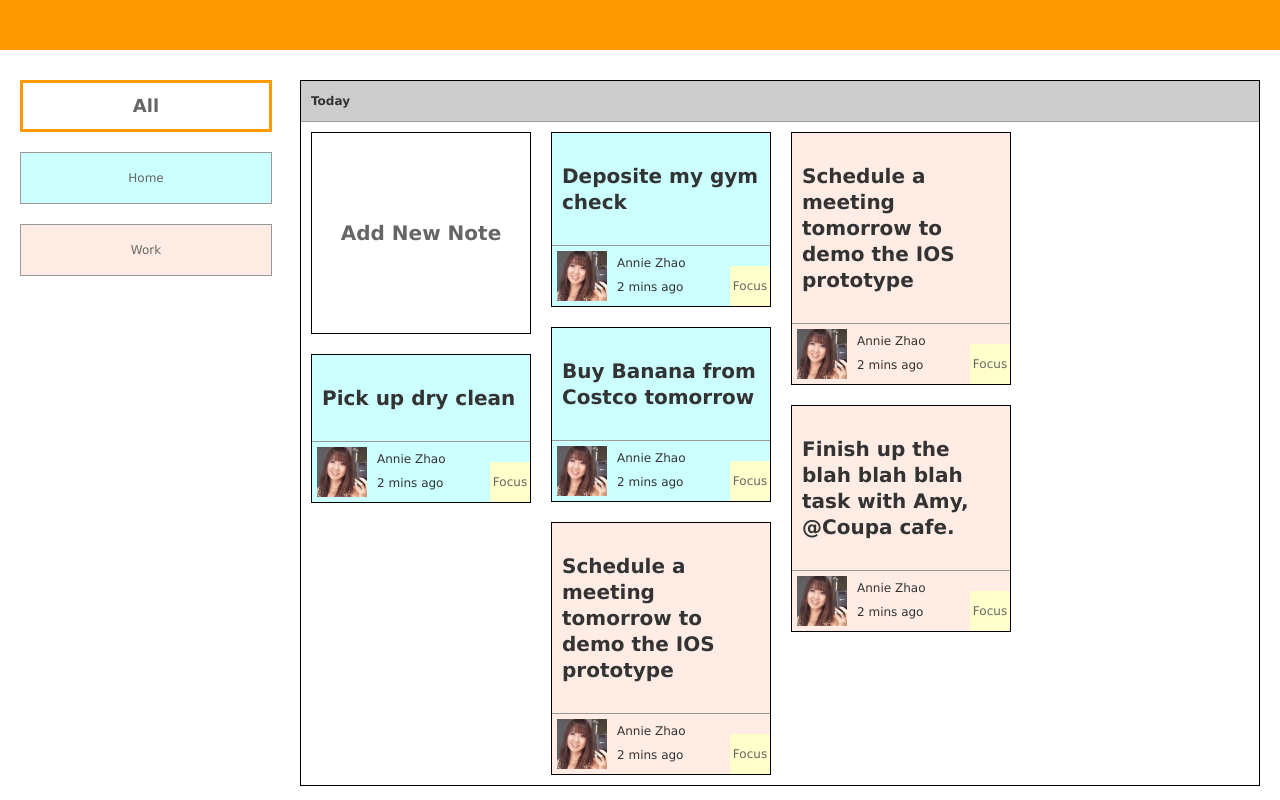
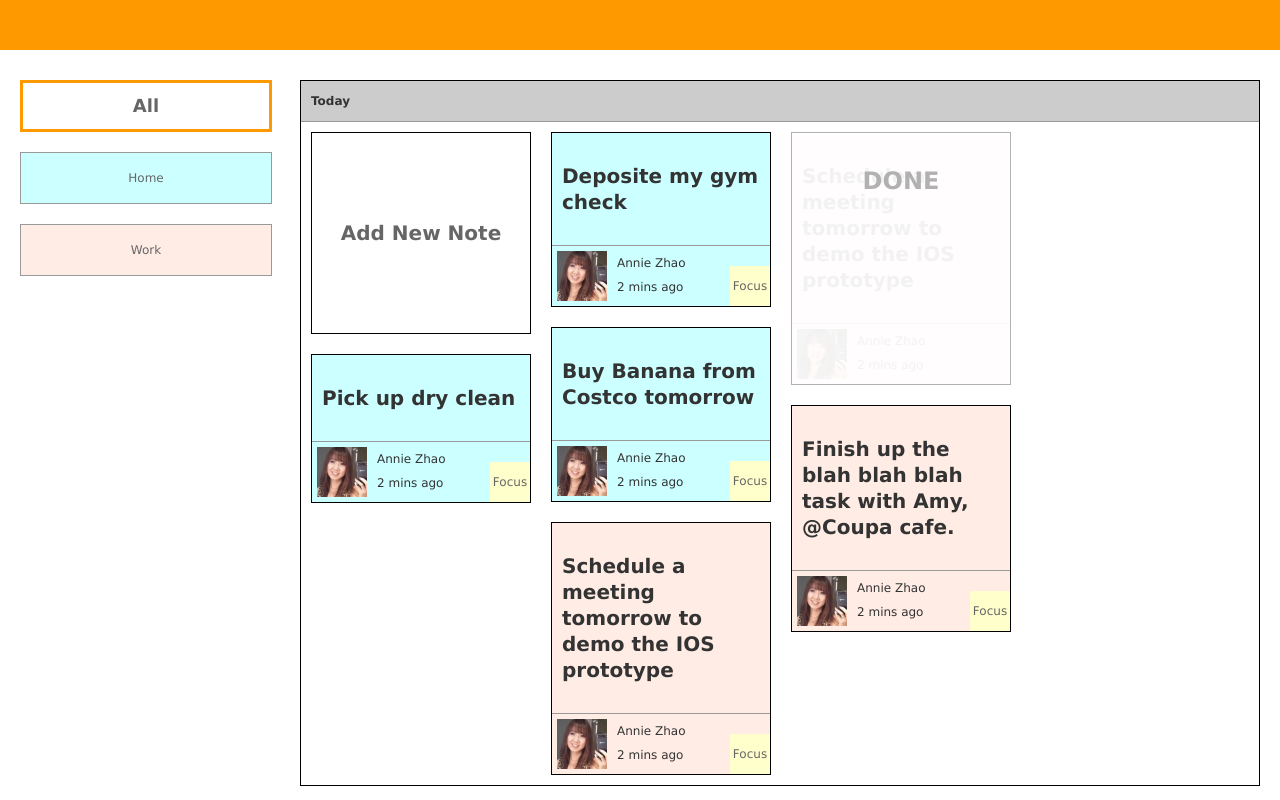
Before and after one commit to hrawat/t_b, a PHP site: page /index_annie.html in a window 1280 px wide. Run offline with PHP 8.4, Linux system fonts and the light colour scheme.

Commit message:
Continue updating the stylesheet and index_annie.html

```diff
--- a/src/client/html/index_annie.html
+++ b/src/client/html/index_annie.html
@@ -7,8 +7,6 @@
 <link href="style/main_.css" type="text/css" rel="stylesheet" />
 <script src="lib/jquery-1.7.2.js"></script>
 <script src="lib/jquery.masonry.min.js"></script>
-
-
 
 <script type="text/javascript" src="lib/jquery.mousewheel-3.0.6.pack.js"></script>
 
@@ -29,9 +27,7 @@
 
 
 	$(document).ready(function() {
-
 		$('.fancybox').fancybox();
-
 	});
 
 
@@ -109,7 +105,8 @@
                 </div>
           </div>
 
-          <div class="item work" onmouseover="showmenu(this);" onmouseout="hidemenu(this);">
+          <div class="item work done">
+          		<div class="doneOverlay"> <p>DONE </p></div>
 				<p class="high">Schedule a meeting tomorrow to demo the IOS prototype</p>
                 <div class="secondOptions annie">
                 	<a class="Botton menuButtons" href="#" onclick="alert('Done');">Done</a>
@@ -123,7 +120,6 @@
                             <li>2 mins ago</li>
                         </ul>
                     </div>
-                    <a class="focusStar">Focus</a>
                 </div>
           </div>
 
--- a/src/client/html/style/main_.css
+++ b/src/client/html/style/main_.css
@@ -64,6 +64,30 @@ body {
   background:#fff;
   position:relative;
 }
+	.item .secondOptions {
+		position:absolute;background-color: rgba(0,0,255,0.5);
+		top: 0;
+		line-height:inherit;
+		width:inherit;
+		text-align:center;
+		display:none;
+	}
+	.item .doneOverlay {
+		position:absolute;
+		top:0;
+		height:100%;
+		width:inherit;
+		background-color: rgba(255,255,255,0.8);
+		text-align:center;
+		font-weight:bold;
+		font-size:24px;
+		z-index:2000;
+	}
+
+	.item .doneOverlay p {
+		color:#000;
+		top:50%;
+	}
 	.item p {
 		padding:10px;
 	}
@@ -105,6 +129,12 @@ body {
 			.item .item_info .details ul li{
 				padding: 5px 0;
 			}
+.done {
+	filter: alpha(opacity=30);
+	-moz-opacity: 0.3;
+	-khtml-opacity: 0.3;
+	opacity: 0.3;
+}
 
 .high{
 	font-size: 20px;
@@ -169,19 +199,9 @@ body {
 	border-color: #BBB;
 }
 
-.secondOptions {
-	position:absolute;
-	background:#ccc;
-	top: 0;
-	opacity: 0.8;
-	line-height:inherit;
-	width:inherit;
-	text-align:center;
-	display:none;
-}
-
 .menuButtons {
 	margin: 10px;
+	opacity: 1;
 }
 
 /***********************/
```
